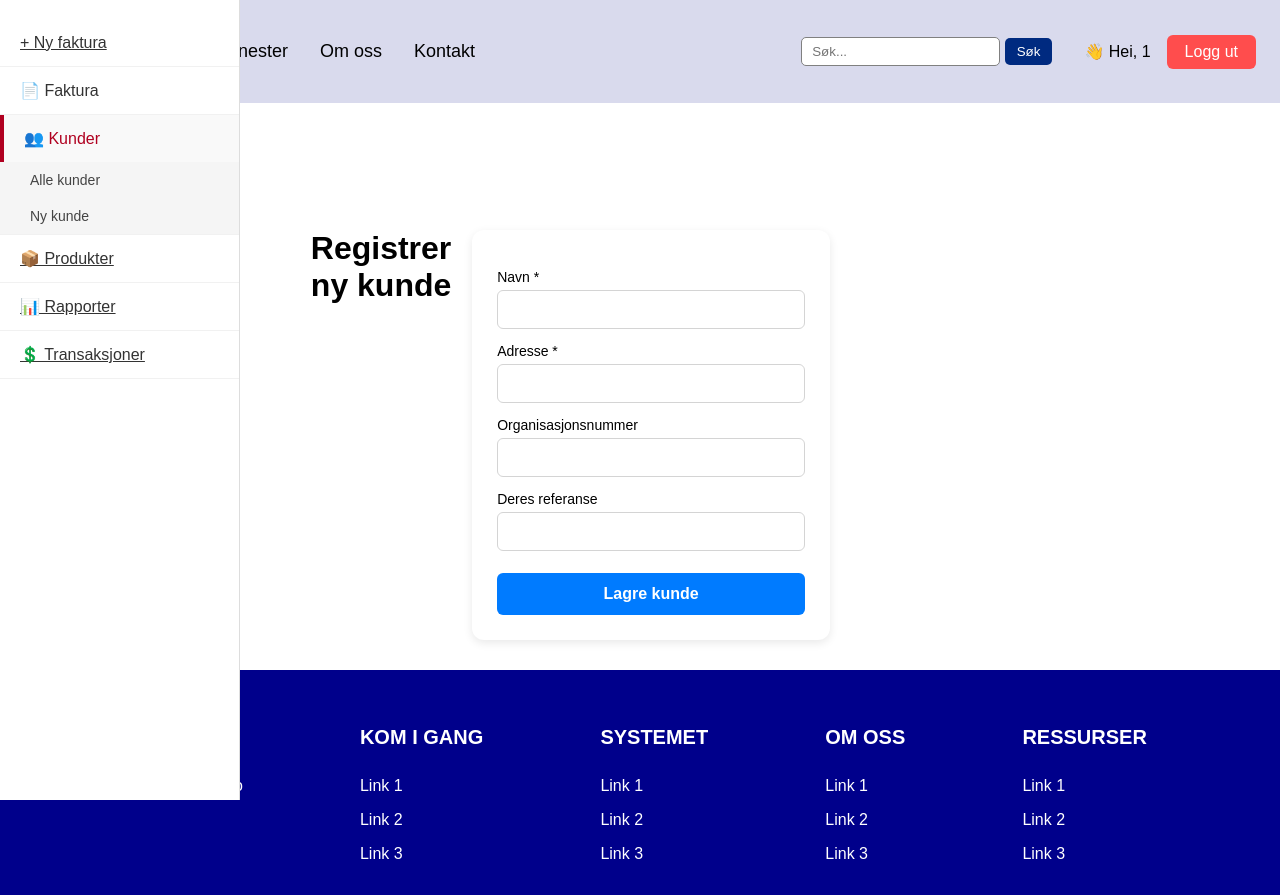
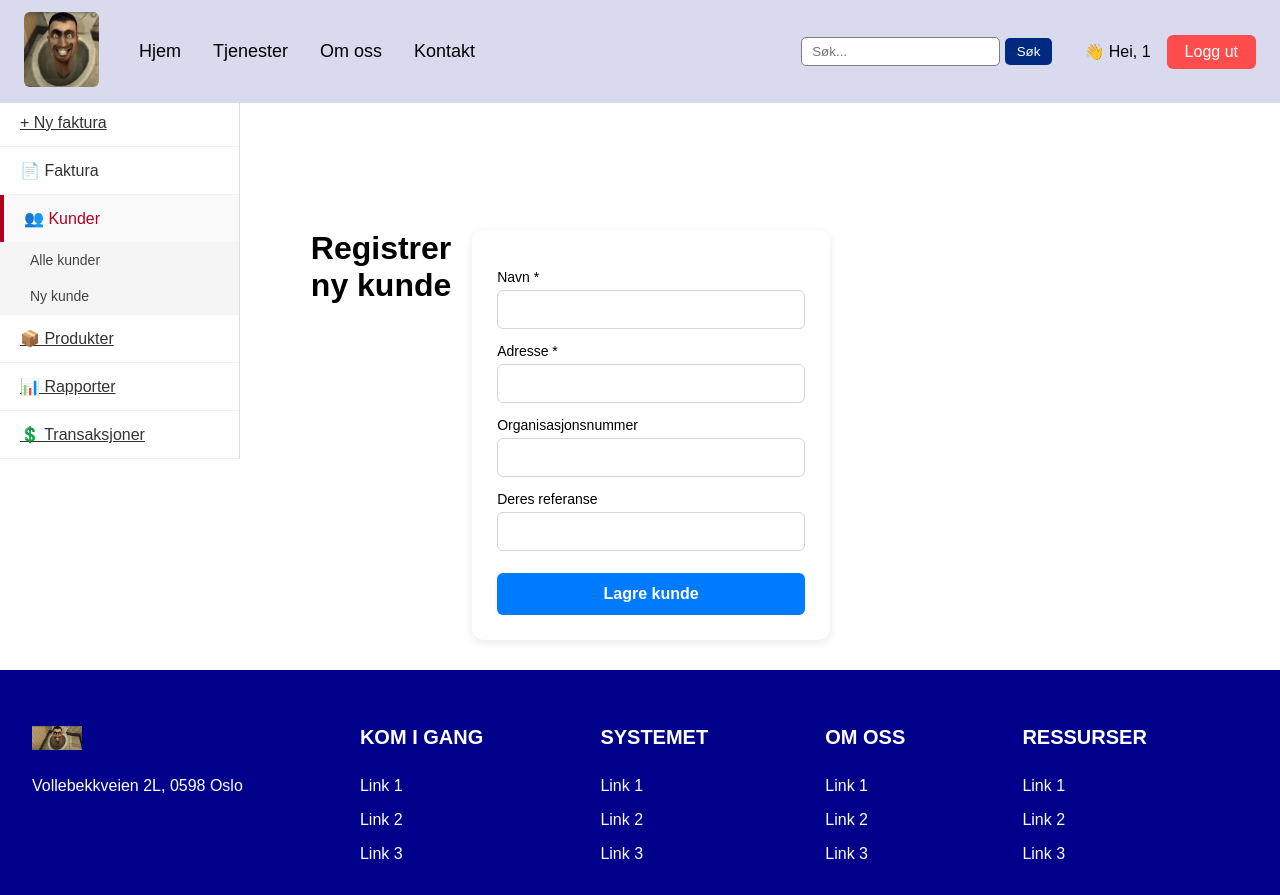
Before and after one commit to kevinuyphan-lgtm/test, a Flask app: page /ny-kunde in a window 1280 px wide. Run offline with Flask 3, Linux system fonts and the light colour scheme; the visitor is signed in with stand-in values (Sample User, id 1); data comes from the database, SQL or seed files in the repository.

Commit message:
Update style_sidebar.css

```diff
--- a/nettside/static/style_sidebar.css
+++ b/nettside/static/style_sidebar.css
@@ -1,16 +1,16 @@
 /* ===== SIDEBAR ===== */
 .sidebar {
-  position: fixed;      /* holder sidebar på plass når man scroller */
-  top: 0;
-  left: 0;              /* helt til venstre */
-  width: 240px;
-  height: 100vh;        /* fyller hele høyden */
-  background-color: #fff;
-  border-right: 1px solid #ddd;
-  padding-top: 20px;
-  box-sizing: border-box;
-  z-index: 1000;        /* ligger over innhold */
+    position: absolute;
+    top: 10vh;           /* behold margin-top */
+    left: 0;             /* flytt sidebar helt til venstre */
+    width: 240px;
+    height: fit-content;
+    background-color: #fff;
+    border-right: 1px solid #ddd;
+    padding-top: 20px;
+    box-sizing: border-box;
 }
+
 
 /* Fjern margin som tidligere dyttet den inn fra venstre */
 .sidebar-links {
```
